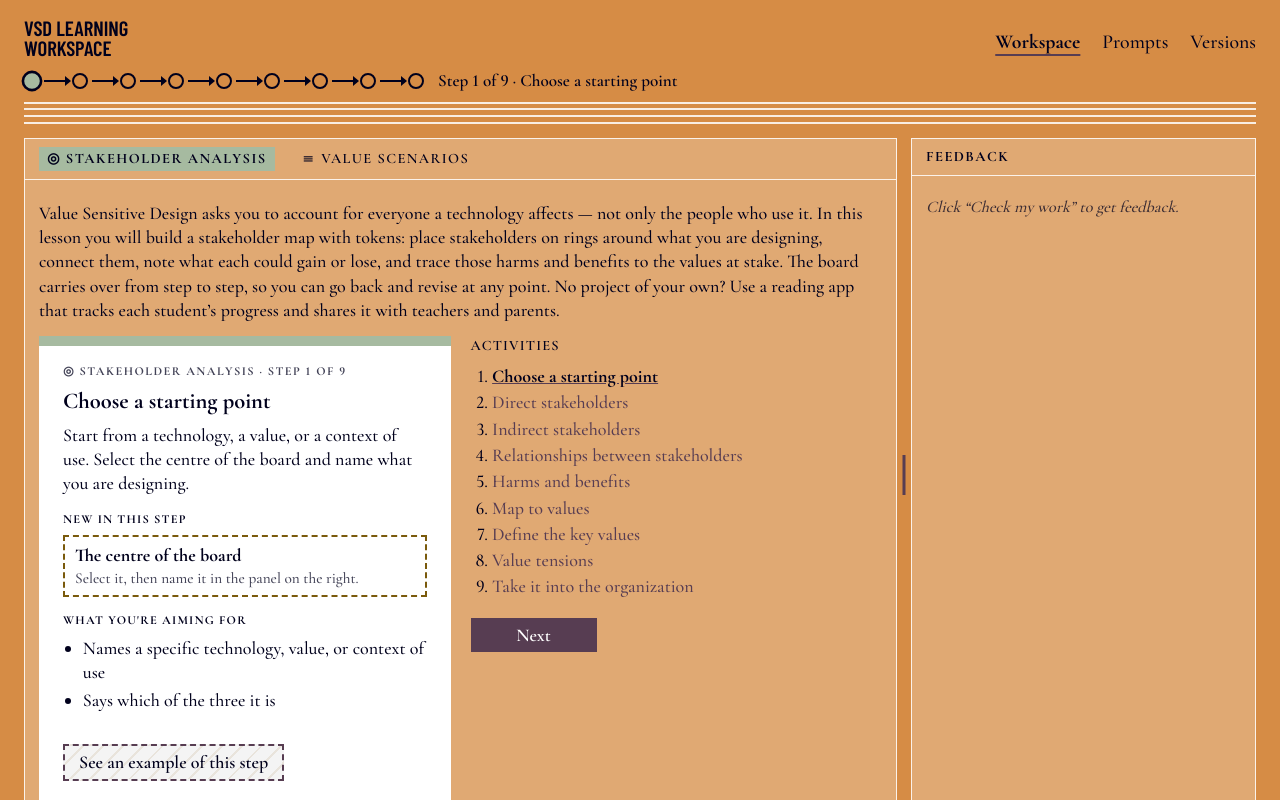
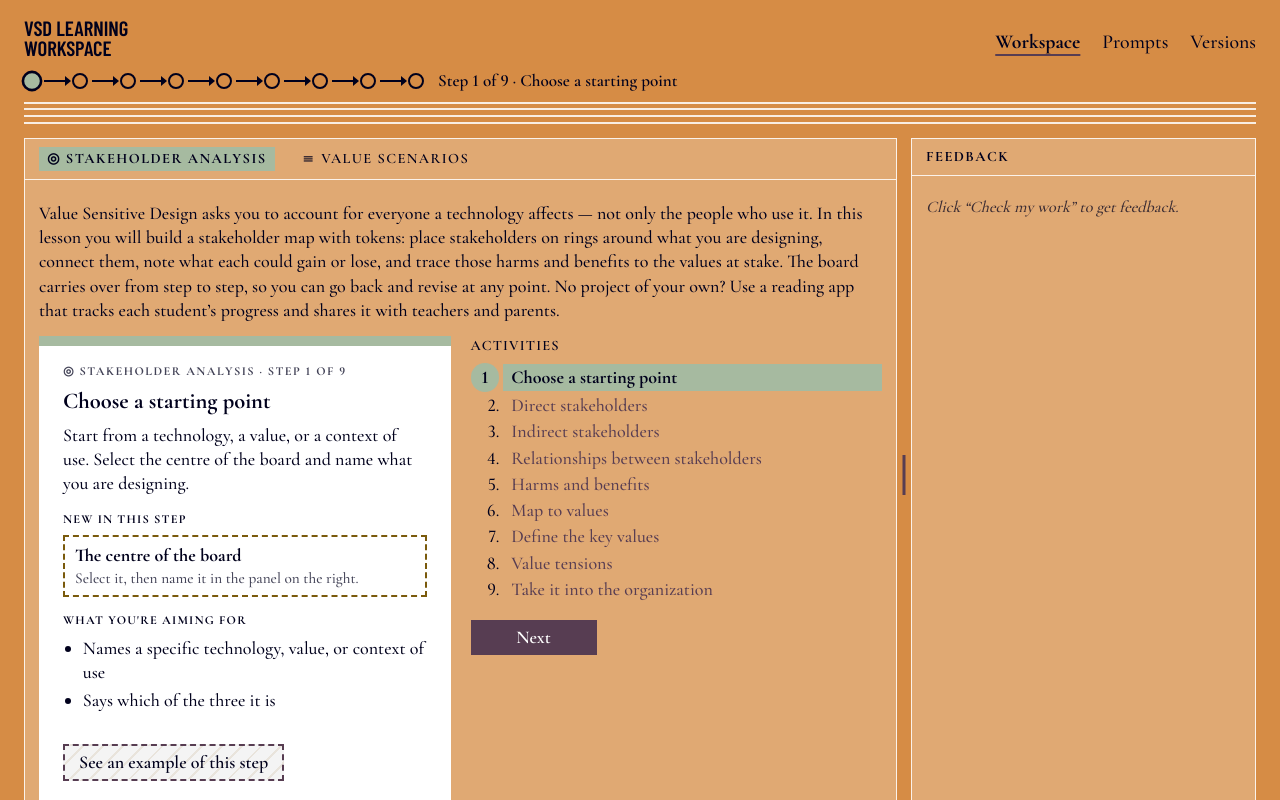
Before and after one commit to bcsaldias/ai-vsd, a React (Vite) app in the folder frontend/: page / in a window 1280 px wide. Built offline with nearby package versions, Linux system fonts and the light colour scheme.

Commit message:
Upgraded styles

```diff
--- a/frontend/src/styles.css
+++ b/frontend/src/styles.css
@@ -299,7 +299,14 @@ body.resizing-row { cursor: row-resize; user-select: none; }
 }
 .step-count { display: block; font-size: 0.68rem; font-weight: 700; line-height: 1; text-transform: uppercase; letter-spacing: 0.12em; color: var(--ink-soft); }
 .step-title { margin: 8px 0 0; font-size: 1.25rem; font-weight: 700; line-height: 1.2; text-transform: none; letter-spacing: 0; }
-.activity-list { padding-left: 1.2rem; margin: 0.4rem 0; }
+/* Numbers drawn by the list itself, so the open step's can sit in a filled circle like the trail's dot. */
+.activity-list { list-style: none; padding: 0; margin: 0.4rem 0; counter-reset: step; }
+.activity-list li { counter-increment: step; display: grid; grid-template-columns: 1.6em 1fr; column-gap: 12px; align-items: center; }
+.activity-list li::before { content: counter(step) '.'; justify-self: end; font-variant-numeric: lining-nums; }
+.activity-list li.current::before {
+  content: counter(step); justify-self: center; display: grid; place-items: center;
+  width: 1.6em; height: 1.6em; border-radius: 50%; background: var(--lesson, var(--plum)); font-weight: 700;
+}
 .next-step { margin-top: 0.6rem; min-width: 7rem; }
 .next-offer { margin-top: 0.6rem; padding: 12px 16px; background: #fff; display: grid; gap: 8px; }
 .next-offer p { margin: 0; }
@@ -314,6 +321,9 @@ button.link {
 }
 button.link:hover:not(:disabled) { background: none; text-decoration: underline; }
 button.link.active { color: var(--ink); font-weight: 700; text-decoration: underline; text-decoration-color: var(--plum); }
+/* The open step, filled with the lesson's color like the active lesson tab. Text stays where it was. */
+.activity-list button.link.active,
+.activity-list button.link.active:hover:not(:disabled) { background: var(--lesson, var(--surface-strong)); text-decoration: none; padding: 1px 8px; margin-left: -8px; }
 
 .feedback-items { list-style: none; padding: 0; display: grid; gap: 8px; }
 .feedback-item { padding: 8px 10px; border-left: 3px solid var(--ink-line); background: var(--paper); }
--- a/frontend/src/workspace/LearningWorkspace.tsx
+++ b/frontend/src/workspace/LearningWorkspace.tsx
@@ -125,7 +125,7 @@ export function LearningWorkspace({
             <h3>Activities</h3>
             <ol className="activity-list">
               {lesson.activities.map((a) => (
-                <li key={a.id}>
+                <li key={a.id} className={a.id === currentActivityId ? 'current' : undefined}>
                   <button
                     className={a.id === currentActivityId ? 'link active' : 'link'}
                     onClick={() => onSelectActivity(a.id)}
```
Also changed, not shown: 1 other file (tests, documents, lock files or other folders).
